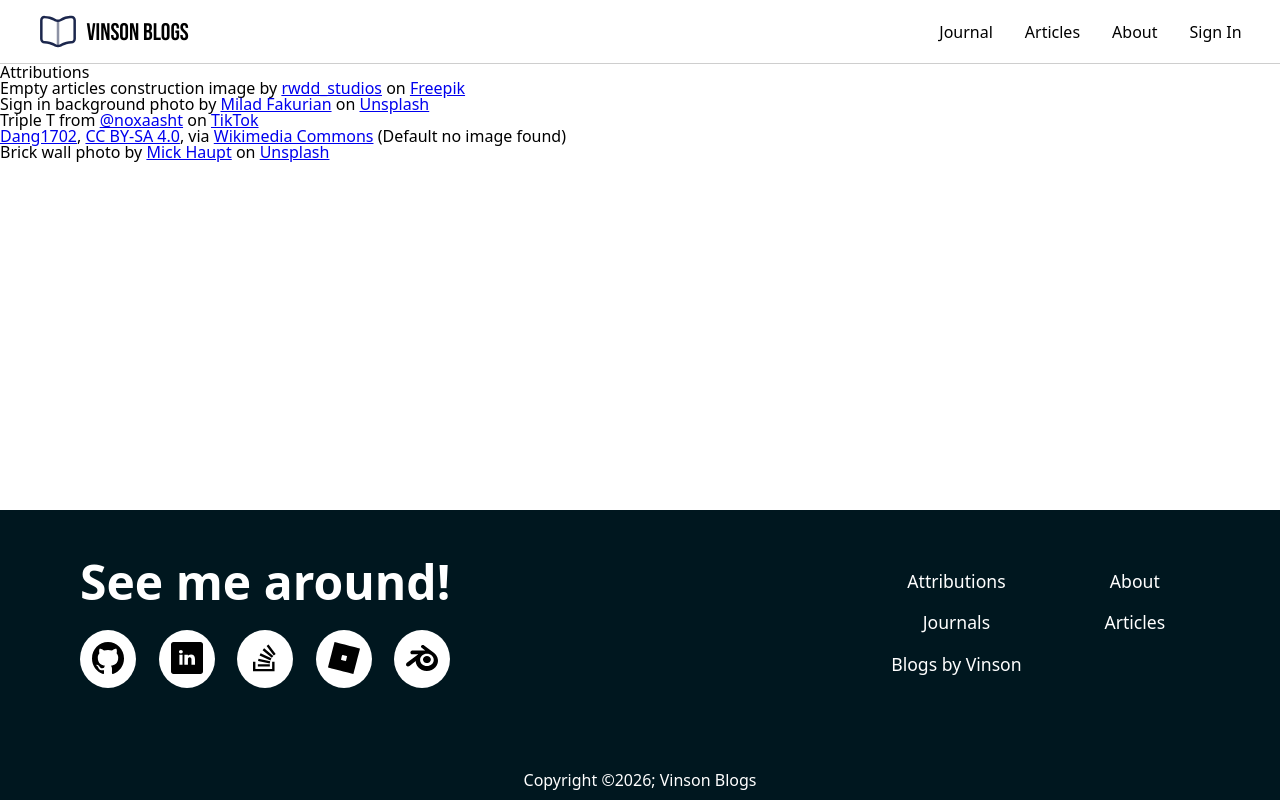
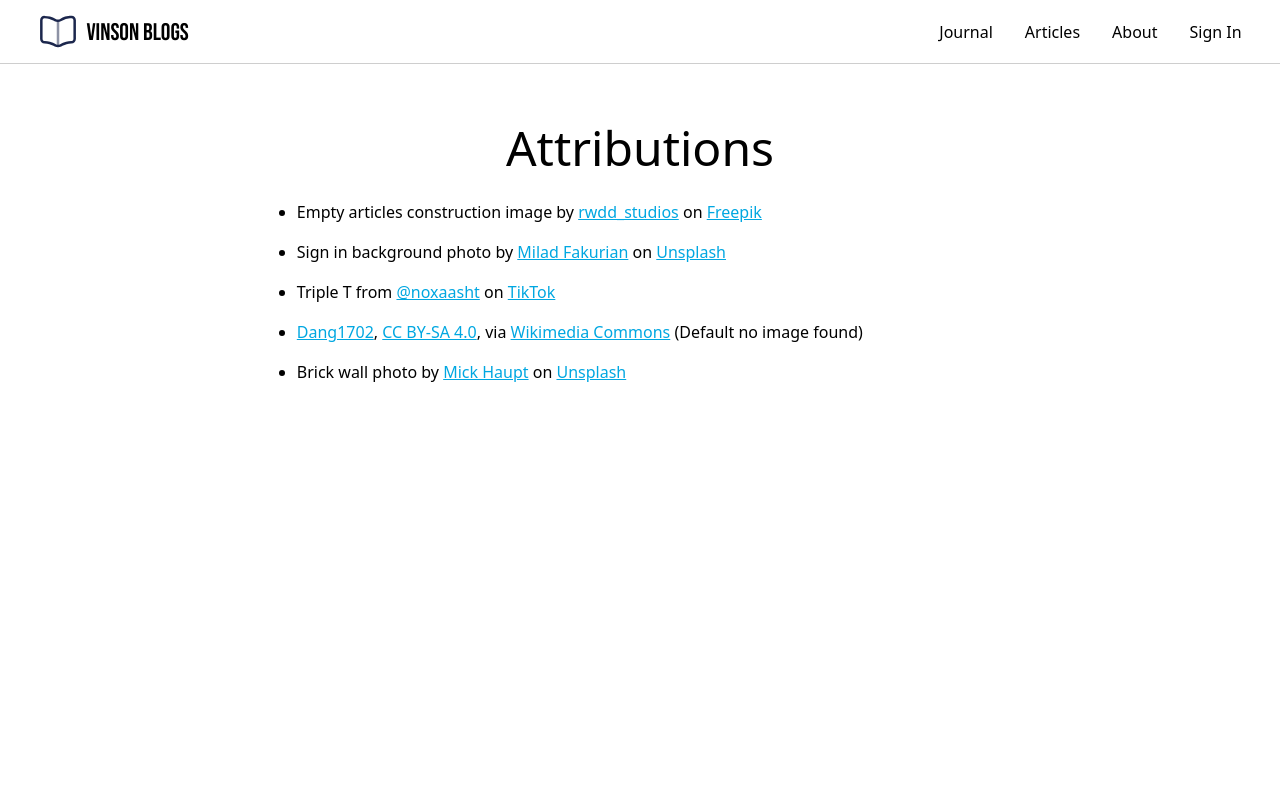
Before and after one commit to vinsonio0920/blog-front-end, a React (Vite) app: page /attributions in a window 1280 px wide. Shown: the top 800 px of the page. Built offline with nearby package versions, Linux system fonts and the light colour scheme.

Commit message:
style(attributions): add attributions styling

```diff
--- a/src/attributions/Attributions.jsx
+++ b/src/attributions/Attributions.jsx
@@ -1,7 +1,9 @@
+import styles from "./Attributions.module.css";
+
 const Attributions = () => {
   return (
-    <>
-      <h1>Attributions</h1>
+    <div className={styles.attributionsContainer}>
+      <h1 className={styles.title}>Attributions</h1>
       <ul>
         <li>
           Empty articles construction image by{" "}
@@ -94,7 +96,7 @@ const Attributions = () => {
           </a>
         </li>
       </ul>
-    </>
+    </div>
   );
 };
 
--- /dev/null
+++ b/src/attributions/Attributions.module.css
@@ -0,0 +1,30 @@
+.attributionsContainer {
+  line-height: 1.5;
+  max-width: 75ch;
+  min-height: calc(100vh - 10rem);
+  margin: 3rem clamp(1rem, 6vw, 5rem);
+}
+
+.title {
+  text-align: center;
+  font-size: clamp(2rem, 4vw, 3rem);
+  margin-bottom: 1rem;
+}
+
+.attributionsContainer ul {
+  list-style-type: disc;
+}
+
+.attributionsContainer li {
+  margin-bottom: 1rem;
+}
+
+.attributionsContainer a {
+  color: #00a7e1;
+}
+
+@media (min-width: 860px) {
+  .attributionsContainer {
+    margin: 3rem auto;
+  }
+}
```
